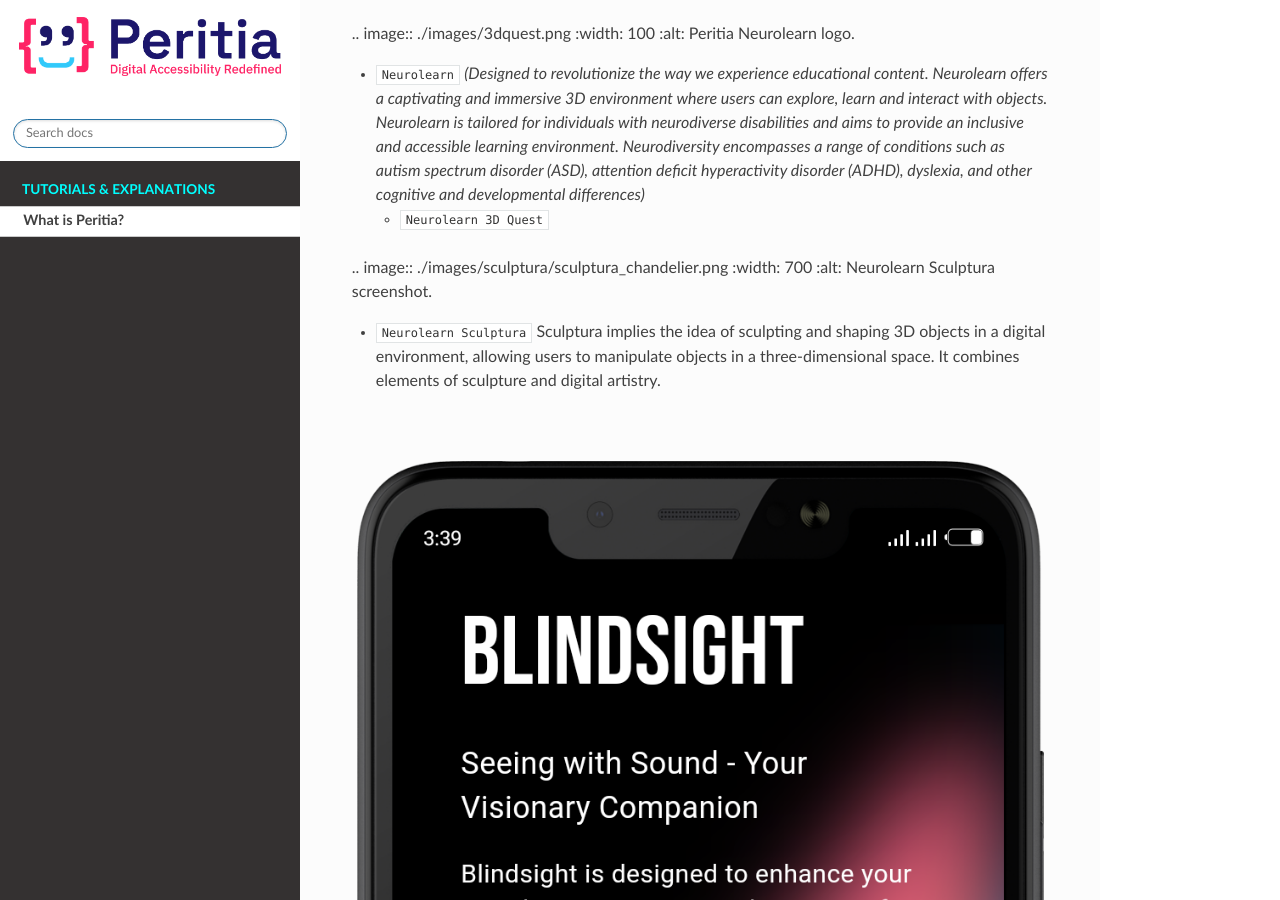
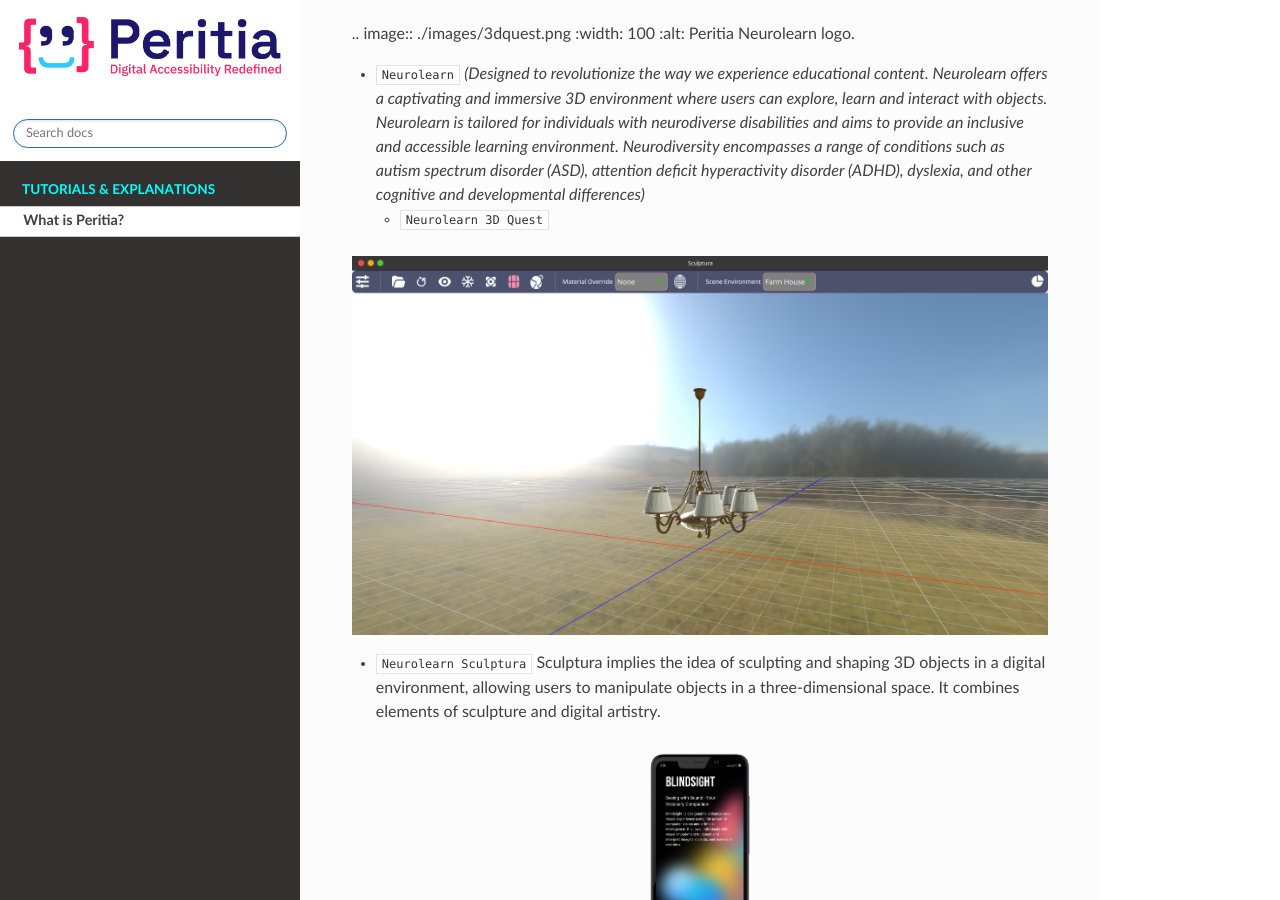
Before and after one commit to quantum-quirks/peritia, a Sphinx documentation site: the page built from docs/introduction.md, in a window 1280 px wide and 900 px high, scrolled down 801 px. Built offline with Sphinx 7.4.7 and the Read the Docs theme 2.0.0, drawn with Linux system fonts in a browser that asks for light colours; pages that are not in the unit, such as notebooks, are missing from menus.

Commit message:
added new changes

```diff
--- a/docs/introduction.md
+++ b/docs/introduction.md
@@ -29,12 +29,11 @@
 
 
 
+<p align="center">
+  <img src="https://raw.githubusercontent.com/quantum-quirks/peritia/main/docs/images/sculptura/sculptura_chandelier.png" width="700" />
+</p>
 
 
-
-.. image:: ./images/sculptura/sculptura_chandelier.png
-   :width: 700
-   :alt: Neurolearn Sculptura screenshot.
 
 - ``Neurolearn Sculptura`` Sculptura implies the idea of sculpting and shaping 3D objects in a digital environment, allowing users to manipulate objects in a three-dimensional space. It combines elements of sculpture and digital artistry.
 
@@ -42,7 +41,7 @@
 
 
 <p align="center">
-  <img src="https://raw.githubusercontent.com/quantum-quirks/peritia/main/docs/images/blindsight/blindsight_onboarding.png" />
+  <img src="https://raw.githubusercontent.com/quantum-quirks/peritia/main/docs/images/blindsight/blindsight_onboarding.png" width="100" height="400" />
 </p>
 
 - ``Blindsight`` *(By harnessing the power of computer vision and AI, Blindsight offers a comprehensive suite of features to dect and interpret images, objects and scenes in realtime. By simply pointing out their smartphone camera toards an object or document, users will receive instant audio feedack describing the items characteristics. It is useful for individuals with vision impairments)*
```
